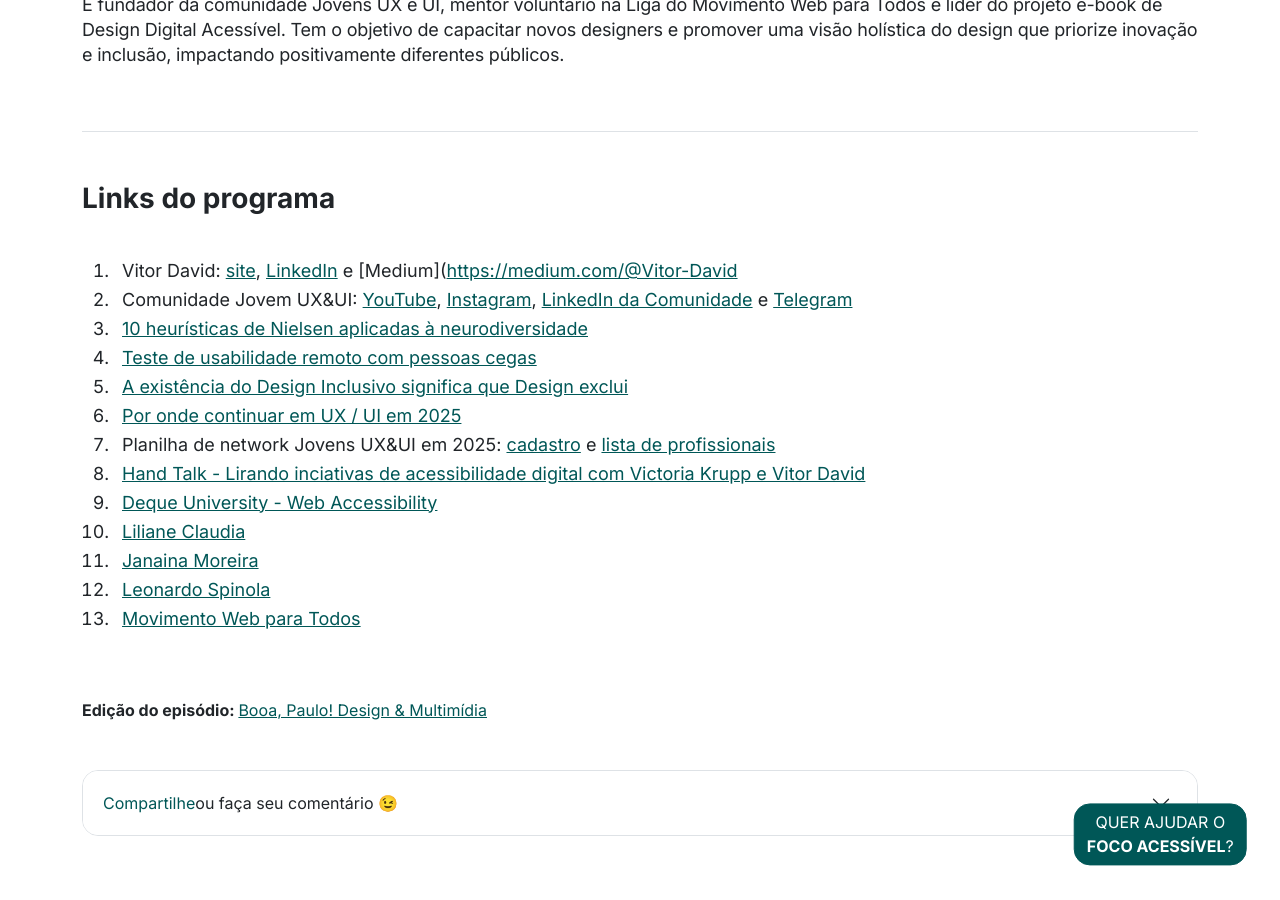
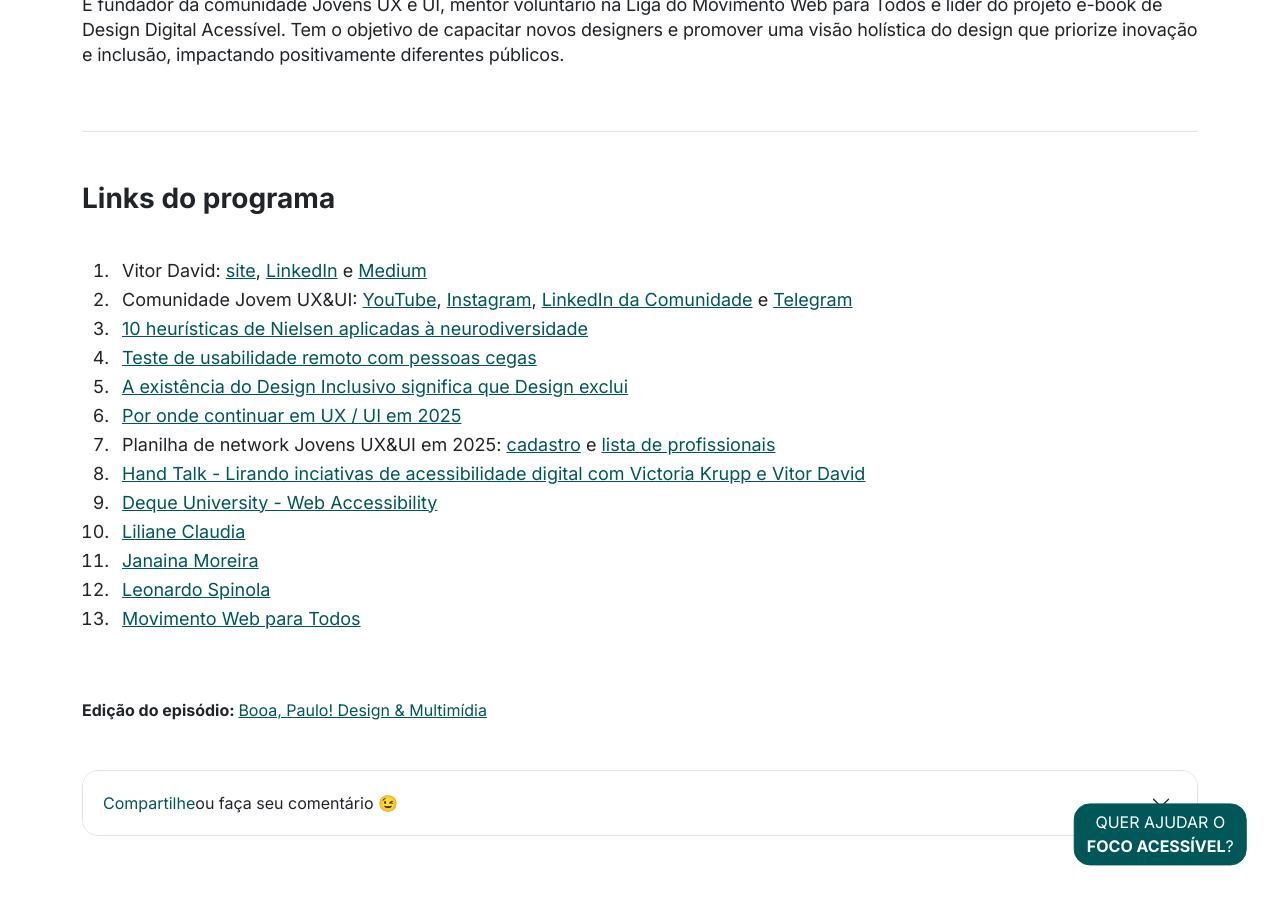
Before and after one commit to wagnerbeethoven/fa_jekyll-theme, a Jekyll site: the page built from _posts/2025-05-23-ep-9-design-sem-bolha-cultura-comunidade-e-acessibilidade-digital-vitor-david.html, in a window 1280 px wide and 900 px high, scrolled down 3216 px. Built offline with Jekyll 4.4.1, drawn with Linux system fonts in a browser that asks for light colours; nearby versions of some CDN libraries; comment, search, counter and statistics services are not loaded; part of the change alters nothing that is shown.

Commit message:
Corrige link para o Medium na seção de links do episódio com Vitor David

```diff
--- a/_posts/2025-05-23-ep-9-design-sem-bolha-cultura-comunidade-e-acessibilidade-digital-vitor-david.html
+++ b/_posts/2025-05-23-ep-9-design-sem-bolha-cultura-comunidade-e-acessibilidade-digital-vitor-david.html
@@ -65,7 +65,7 @@ youtube: "yUz7myb8NFc"
   <div class="episode-links my-5">
     <h2 class="border-top pt-5 article-heading fs-3">Links do programa</h2>
     <ol>
-      <li>Vitor David: <a href="https://www.vitordavid.com.br/">site</a>, <a href="https://www.linkedin.com/in/vitordavid/">LinkedIn</a> e [Medium](<a href="https://medium.com/@Vitor-David">https://medium.com/@Vitor-David</a></li>
+      <li>Vitor David: <a href="https://www.vitordavid.com.br/">site</a>, <a href="https://www.linkedin.com/in/vitordavid/">LinkedIn</a> e <a href="https://medium.com/@Vitor-David">Medium</a></li>
       <li>Comunidade Jovem UX&UI: <a href="https://www.youtube.com/c/JovensUxUi">YouTube</a>, <a href="http://instagram.com/jovensuxui">Instagram</a>, <a href="https://www.linkedin.com/company/jovensuxui">LinkedIn da Comunidade</a> e <a href="https://t.me/joinchat/P8HfPRu7gTNnm7YJ3iBdjQ">Telegram</a></li>
       <li><a href="https://medium.com/ux-user-experience-design-em-portugues/10-heur%C3%ADsticas-de-nielsen-aplicadas-%C3%A0-neurodiversidade-69fce594423c?source=user_profile_page---------0-------------7f6cb93302ea----------------------">10 heurísticas de Nielsen aplicadas à neurodiversidade</a></li>
       <li><a href="https://medium.com/ux-user-experience-design-em-portugues/teste-de-usabilidade-remoto-com-pessoas-cegas-ab3cb6e7da17">Teste de usabilidade remoto com pessoas cegas</a></li>
```
